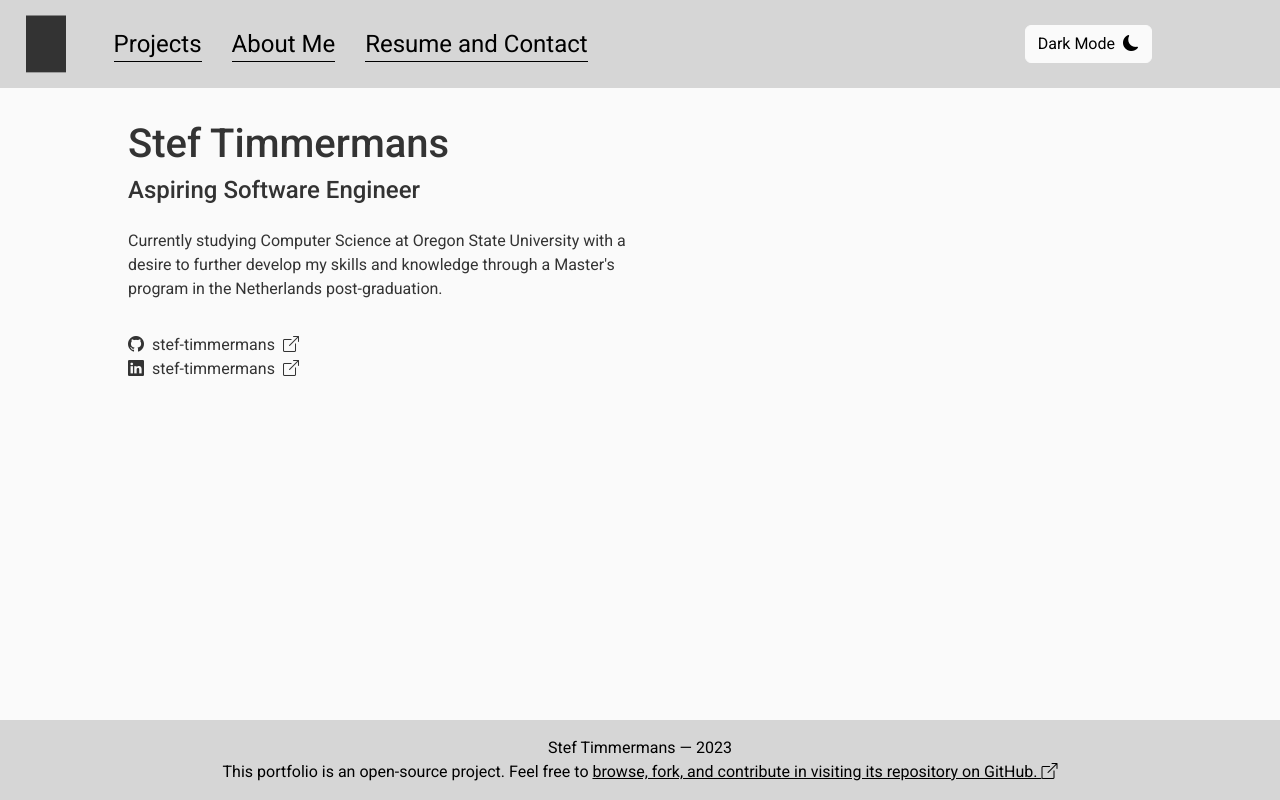
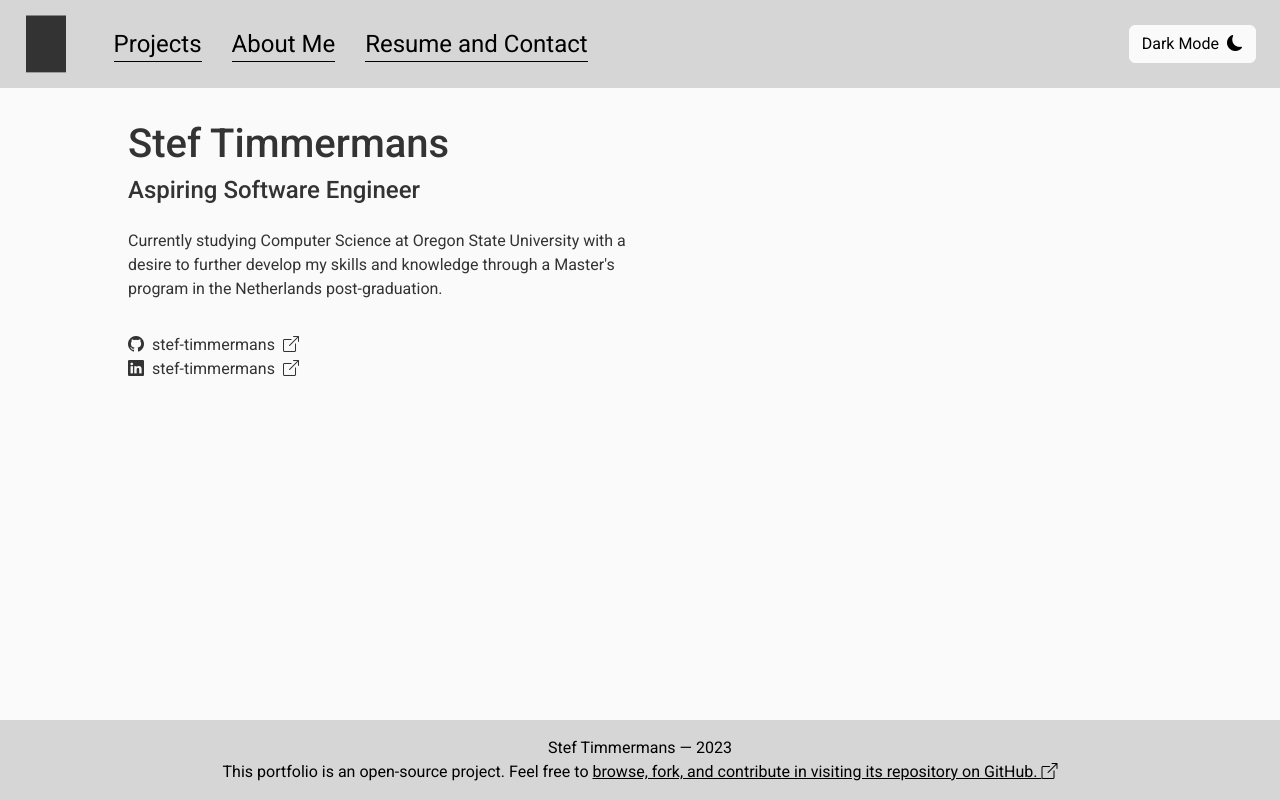
Before and after one commit to stef-timmermans/stef-timmermans.github.io, an Angular app: page / in a window 1280 px wide. Built offline with nearby package versions, Linux system fonts and the light colour scheme.

Commit message:
fix padding for theme switcher

```diff
--- a/src/app/content/header/header.component.scss
+++ b/src/app/content/header/header.component.scss
@@ -5,6 +5,7 @@
     justify-content: space-between;
     align-items: center;
     padding: 1.5rem 10% 1.5rem 2%;
+    padding-right: 1.5rem;
     background-color: var(--hd-ft-color);
 }
 
```
